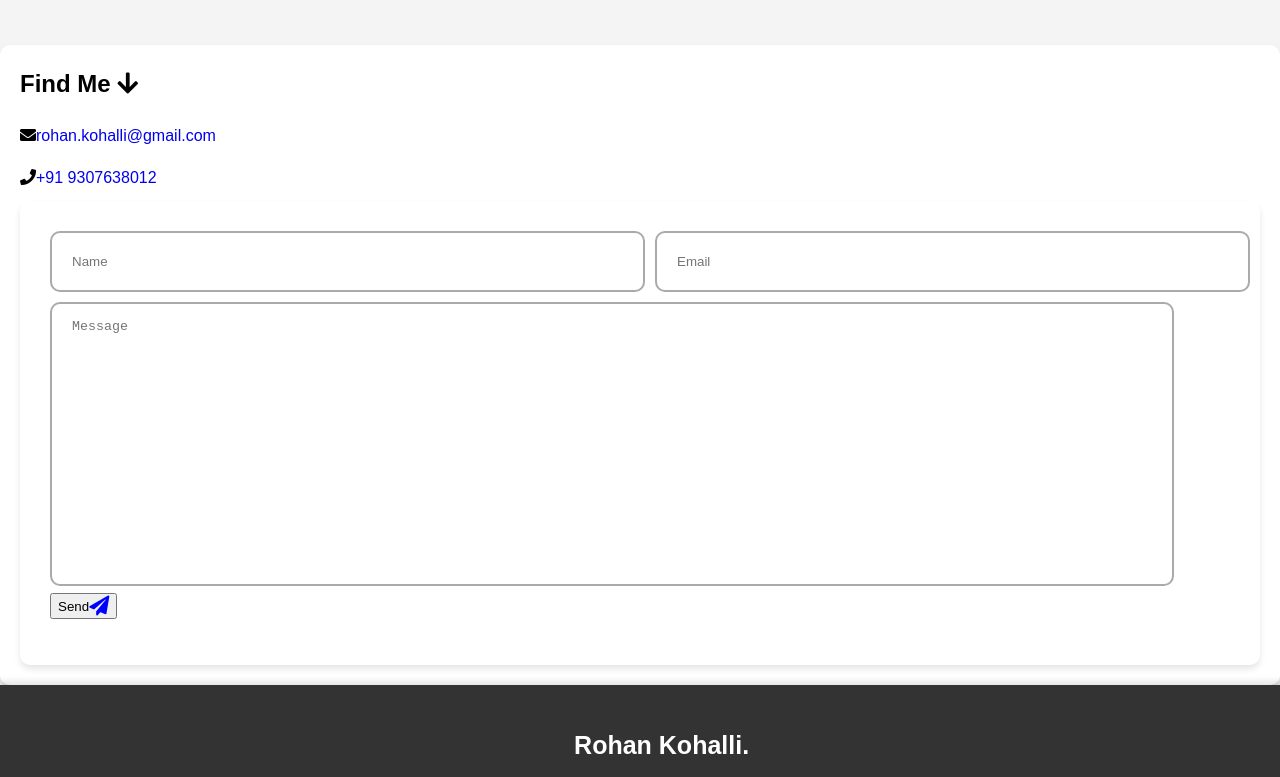
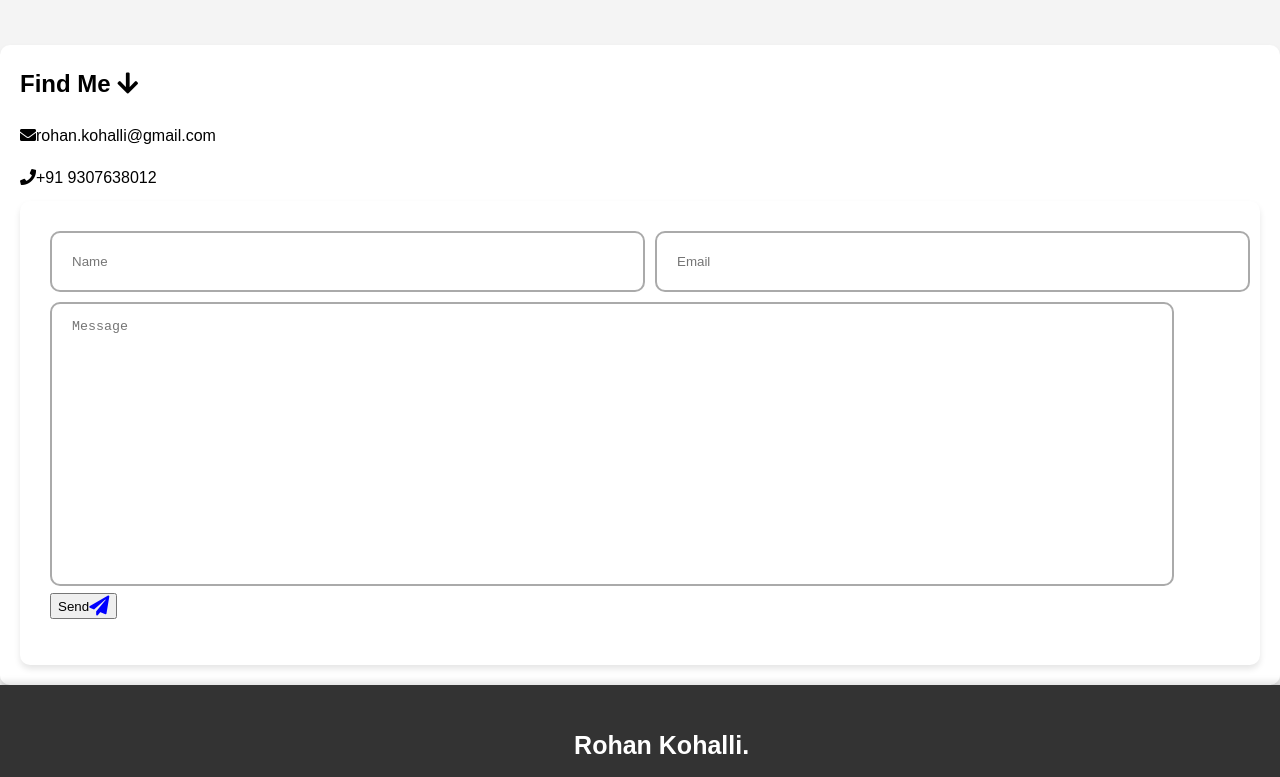
Before and after one commit to rohankohalli/rohankohalli1, a plain HTML site: page index.html in a window 1280 px wide. Shown: the part 3640-4417 px from the top of the page. Drawn offline with nearby package versions, Linux system fonts and the light colour scheme.

Commit message:
Update styles.css

```diff
--- a/styles.css
+++ b/styles.css
@@ -497,7 +497,7 @@ textarea{
 
 .contact-info a {
     text-decoration: none; /* Remove underline */
-/*     color:white; */
+    color:black;
 }
 
 .about-container, .skills-container {
```
